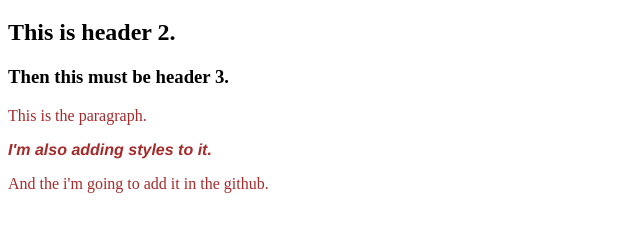
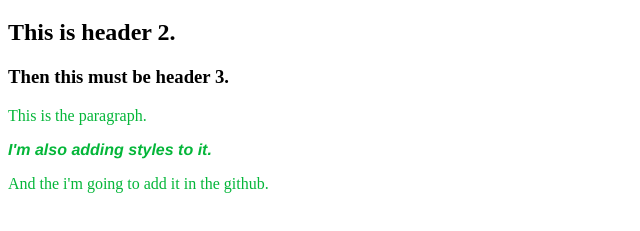
Before and after one commit to khioe0288/firstgit, a plain HTML site: page index.html in a window 1280 px wide. Shown: the part 61-292 px from the top of the page, without its empty margins (0-640 px from the left). Drawn offline with Linux system fonts and the light colour scheme.

Commit message:
color change

```diff
--- a/index.css
+++ b/index.css
@@ -1,5 +1,5 @@
 p{
-    color: brown;
+    color: rgb(4, 182, 57);
 }
 #zoo{
     font-family: 'Franklin Gothic Medium', 'Arial Narrow', Arial, sans-serif;
```
